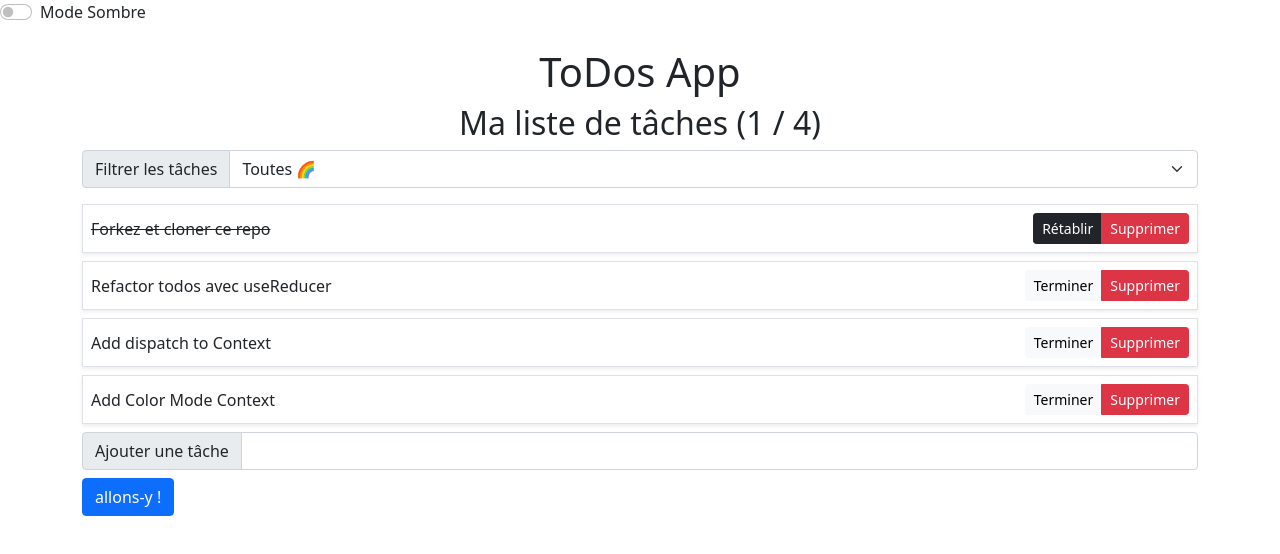
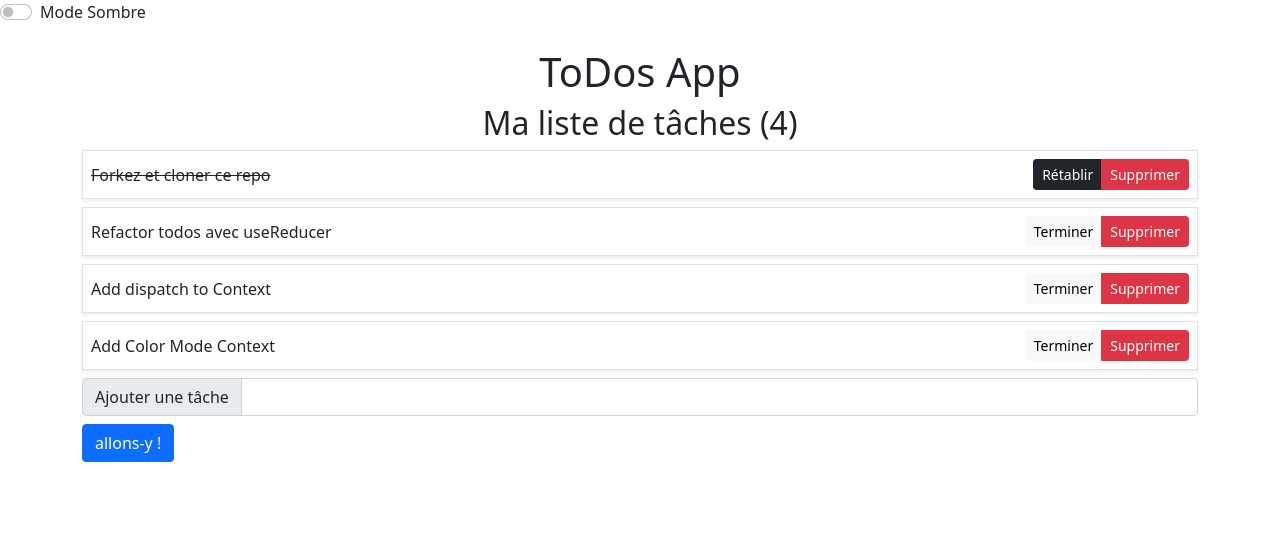
Before and after one commit to tonl-g/alyra-todos-with-api, a React (Create React App) app: page / in a window 1280 px wide. Shown: the top 554 px of the page. Built offline with nearby package versions, Linux system fonts and the light colour scheme.

Commit message:
simplified

```diff
--- a/src/components/AddTodoForm.js
+++ b/src/components/AddTodoForm.js
@@ -1,11 +1,10 @@
 const AddTodoForm = (props) => {
-  const { addTodo, setFilter } = props
+  const { addTodo } = props
   const handleFormSubmit = (event) => {
     event.preventDefault()
     const newTodoText = event.target.elements.todo.value
     addTodo(newTodoText)
     event.target.reset()
-    setFilter((filter) => (filter === "completed" ? "all" : filter))
   }
   return (
     <form onSubmit={handleFormSubmit}>
--- a/src/components/SelectTodos.js
+++ /dev/null
@@ -1,28 +0,0 @@
-const SelectTodos = (props) => {
-  const { filter, setFilter } = props
-  const handleSelectChange = (event) => {
-    setFilter(event.target.value)
-  }
-  return (
-    <div className="input-group mb-3">
-      <label className="input-group-text" htmlFor="select">
-        Filtrer les tâches
-      </label>
-      <select
-        className="form-select"
-        id="select"
-        value={filter}
-        onChange={handleSelectChange}
-      >
-        {/* eslint-disable-next-line */}
-        <option value="all">Toutes 🌈</option>
-        {/* eslint-disable-next-line */}
-        <option value="completed">Terminées 💪</option>
-        {/* eslint-disable-next-line */}
-        <option value="notcompleted">pas Terminées 🌪</option>
-      </select>
-    </div>
-  )
-}
-
-export default SelectTodos
--- a/src/components/Todos.js
+++ b/src/components/Todos.js
@@ -1,6 +1,5 @@
 import React, { useEffect, useState } from "react"
 import TodosList from "./TodosList"
-import SelectTodos from "./SelectTodos"
 import AddTodoForm from "./AddTodoForm"
 import { v4 as uuidv4 } from "uuid"
 
@@ -33,18 +32,10 @@ const Todos = () => {
       JSON.parse(window.localStorage.getItem("my-new-todos")) || initialTodos
     )
   })
-  const [filter, setFilter] = useState("all")
-  const completedCount = todos.filter((el) => el.isCompleted).length
-  const todoCount = todos.length - completedCount
+
   useEffect(() => {
     window.localStorage.setItem("my-new-todos", JSON.stringify(todos))
   }, [todos])
-
-  useEffect(() => {
-    document.title = todoCount
-      ? `${todoCount} choses à faire !`
-      : "Qu'avez vous à faire aujourd'hui"
-  }, [todoCount])
 
   const addTodo = (text) => {
     const newTodo = {
@@ -73,28 +64,15 @@ const Todos = () => {
     )
   }
 
-  const filteredTodos = todos.filter((el) => {
-    if (filter === "completed") {
-      return el.isCompleted
-    }
-    if (filter === "notcompleted") {
-      return !el.isCompleted
-    }
-    return true
-  })
-
   return (
     <main>
-      <h2 className="text-center">
-        Ma liste de tâches ({completedCount} / {todos.length})
-      </h2>
-      <SelectTodos filter={filter} setFilter={setFilter} />
+      <h2 className="text-center">Ma liste de tâches ({todos.length})</h2>
       <TodosList
-        todos={filteredTodos}
+        todos={todos}
         deleteTodo={deleteTodo}
         toggleCompleteTodo={toggleCompleteTodo}
       />
-      <AddTodoForm addTodo={addTodo} setFilter={setFilter} />
+      <AddTodoForm addTodo={addTodo} />
     </main>
   )
 }
```
